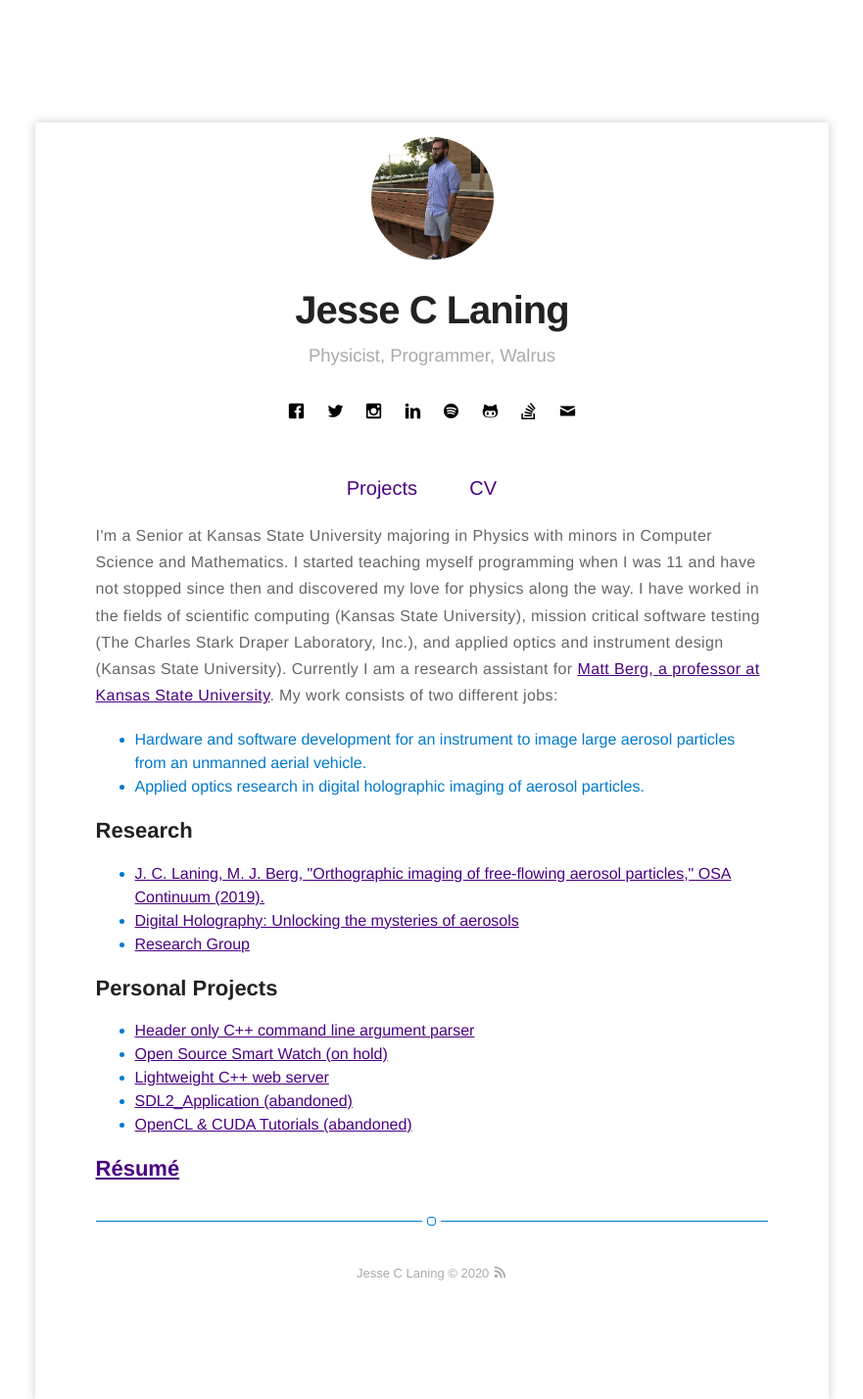
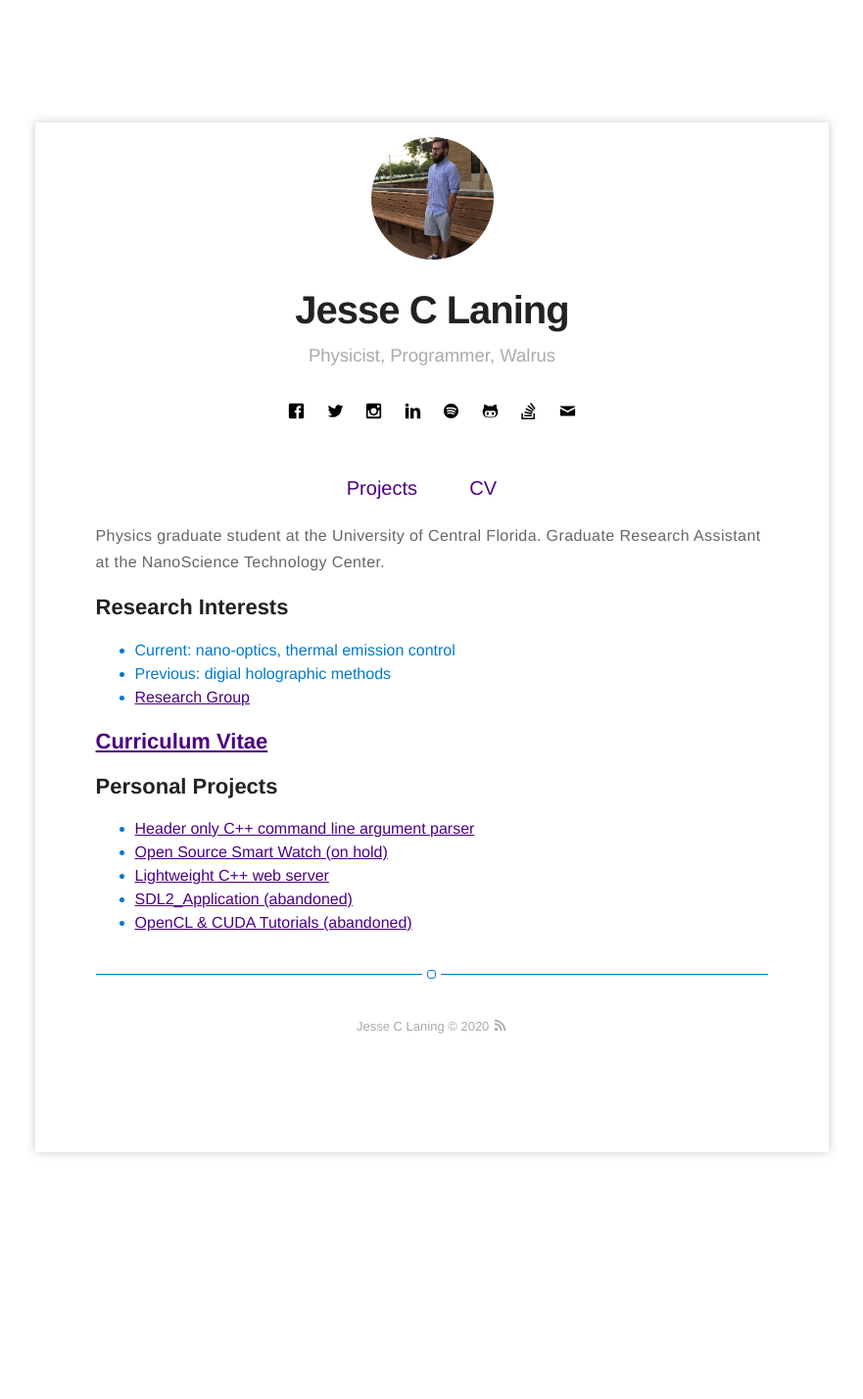
Before and after one commit to jamolnng/jamolnng.github.io, a Jekyll site: the page built from index.html, in a window 1280 px wide. Shown: the whole page at 98% size, without its empty margins (199-1080 px from the left). Built offline with Jekyll 4.4.1, drawn with Linux system fonts in a browser that asks for light colours; nearby versions of some CDN libraries; library files that are not in the unit come from our copies.

Commit message:
update info

```diff
--- a/_config.yml
+++ b/_config.yml
@@ -4,7 +4,7 @@ title: Jesse C Laning
 bio: Physicist, Programmer, Walrus
 
 # twitter summary info
-description: A blog about programming and stuff related
+description: I program and things
 
 # if it's an external image, update below for true
 # better with square images
--- a/index.html
+++ b/index.html
@@ -3,31 +3,21 @@ layout: page
 title: Home
 ---
 <p>
-	I'm a Senior at Kansas State University majoring in Physics with minors in Computer Science and Mathematics. I
-	started teaching myself programming when I was 11 and have not stopped since then and discovered my love for physics
-	along the way. I have worked in the fields of scientific computing (Kansas State University), mission critical
-	software testing (The Charles Stark Draper Laboratory, Inc.), and applied optics and instrument design (Kansas State
-	University). Currently I am a research assistant for <a href="https://sites.google.com/site/emscattering/">Matt
-		Berg, a professor at Kansas State University</a>. My work consists of two different jobs:
-	<ul>
-		<li>Hardware and software development for an instrument to image large aerosol particles from an unmanned aerial
-			vehicle.</li>
-		<li>Applied optics research in digital holographic imaging of aerosol particles.</li>
-	</ul>
+	Physics graduate student at the University of Central Florida. Graduate
+	Research Assistant at the NanoScience Technology Center.
 </p>
 <p>
 </p>
 <p>
-	<h2>Research</h2>
+<h2>Research Interests</h2>
 <ul>
-		<li><a href="https://jlaning.com/assets/docs/orthographic_imaging_of_free_flowing_aerosol_particles.pdf">J. C.
-				Laning, M. J. Berg, "Orthographic imaging of free-flowing
-				aerosol particles," OSA Continuum (2019).</a></li>
-		<li><a href="https://jlaning.com/assets/docs/digital_olography_unlocking_the_mysteries_of_aerosols.pdf">Digital
-				Holography: Unlocking the mysteries of aerosols</a>
-		</li>
-		<li><a href="https://sites.google.com/site/emscattering/">Research Group</a></li>
+	<li>Current: nano-optics, thermal emission control</li>
+	<li>Previous: digial holographic methods</li>
+	<li><a href="http://www.nanoscience.ucf.edu/chanda/">Research Group</a></li>
 </ul>
+</p>
+<p>
+<h2><a href="https://jlaning.com/cv/">Curriculum Vitae</a></h2>
 </p>
 <p>
 <h2>Personal Projects</h2>
@@ -39,6 +29,3 @@ title: Home
 	<li><a href="https://github.com/jamolnng/OpenCL-CUDA-Tutorials">OpenCL &amp; CUDA Tutorials (abandoned)</a></li>
 </ul>
 </p>
-<p>
-	<h2><a href="https://jlaning.com/resume/">Résumé</a></h2>
-</p>
```
Also changed, not shown: cv.html (+39 -10 lines). Lines whose indentation alone changed are shown as unchanged.
